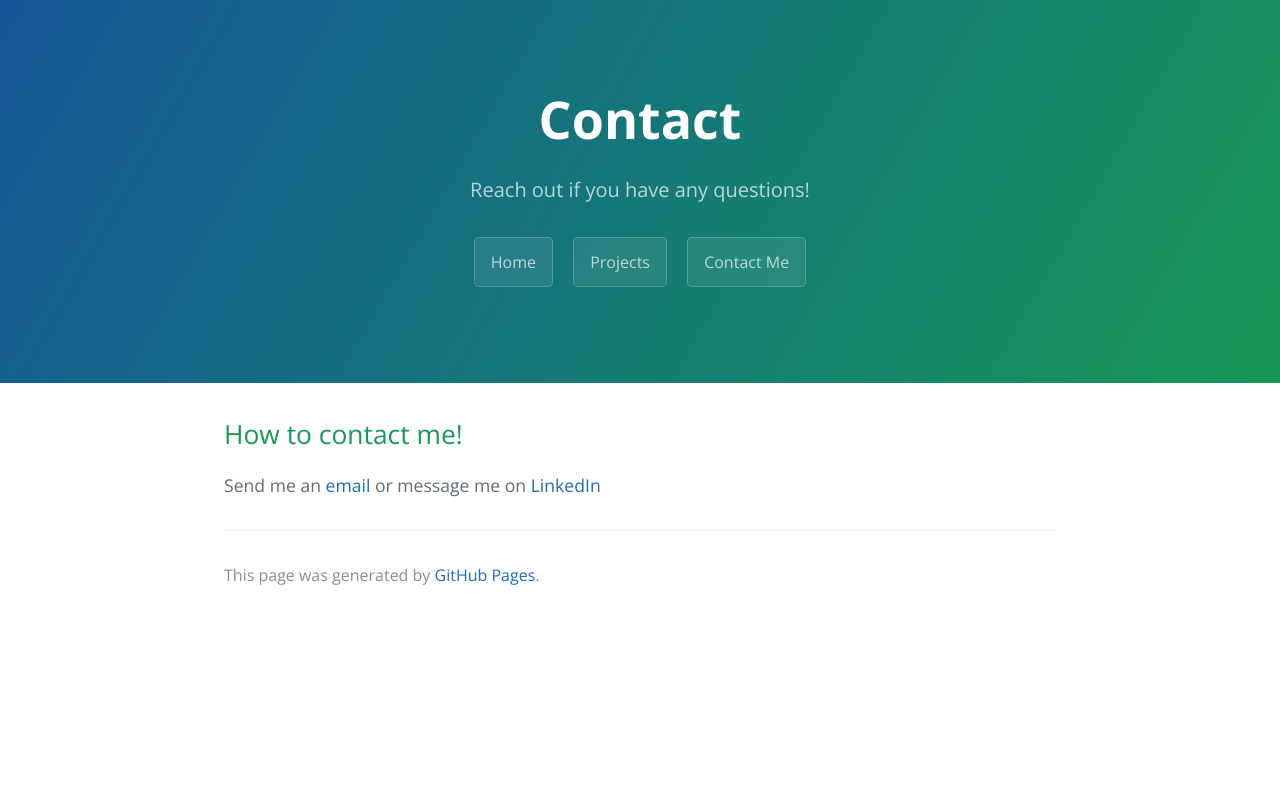
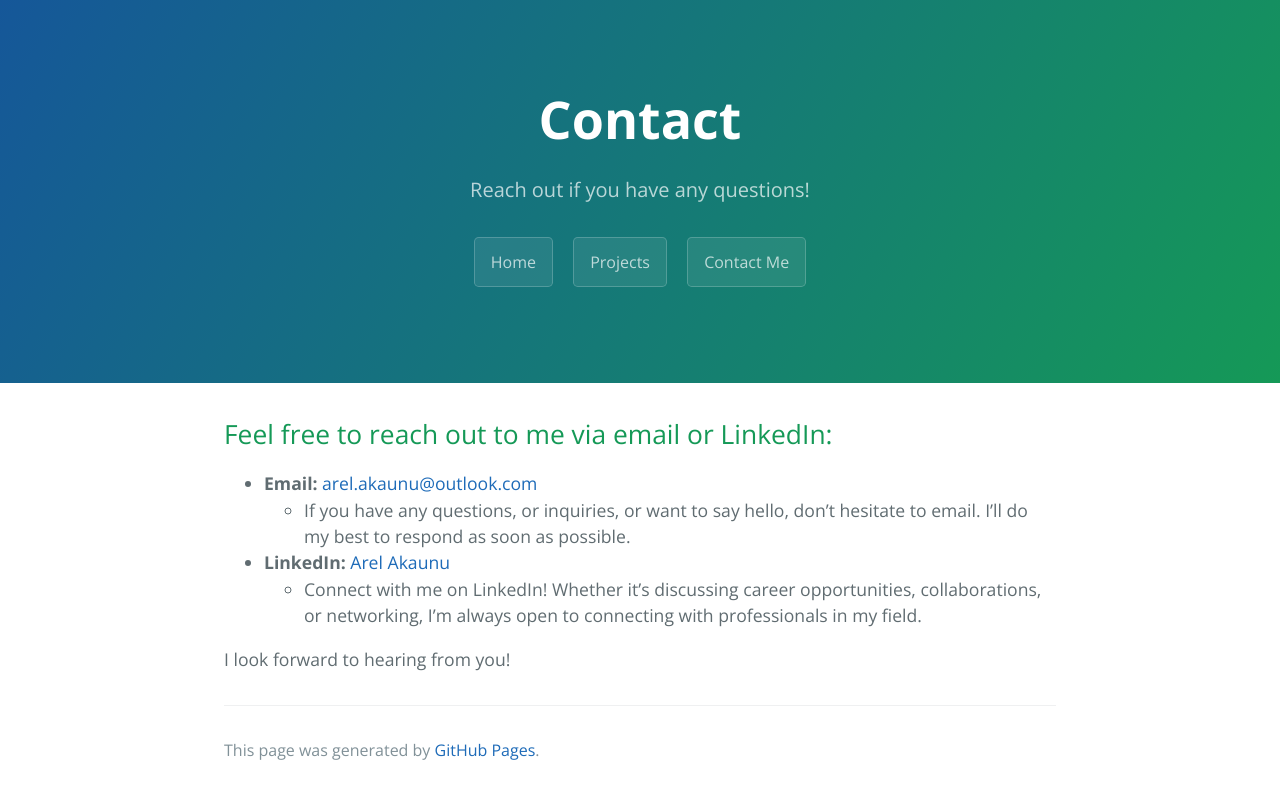
Before and after one commit to arelakaunu/arelakaunu.github.io, a Jekyll site: the page built from contact.md, in a window 1280 px wide. Shown: the top 799 px of the page. Built offline with Jekyll 4.4.1, drawn with Linux system fonts in a browser that asks for light colours.

Commit message:
Update contact.md

```diff
--- a/contact.md
+++ b/contact.md
@@ -4,6 +4,12 @@ title: Contact
 description: Reach out if you have any questions!
 ---
 
-## How to contact me!
+## Feel free to reach out to me via email or LinkedIn:
 
-Send me an [email](mailto:YourEmailAddress@example.com) or message me on [LinkedIn](https://www.linkedin.com/in/arel-akaunu)
+- **Email:** [arel.akaunu@outlook.com](mailto:arel.akaunu@outlook.com)
+  - If you have any questions, or inquiries, or want to say hello, don't hesitate to email. I'll do my best to respond as soon as possible.
+
+- **LinkedIn:** [Arel Akaunu](https://www.linkedin.com/in/arel-akaunu)
+  - Connect with me on LinkedIn! Whether it's discussing career opportunities, collaborations, or networking, I'm always open to connecting with professionals in my field.
+
+I look forward to hearing from you!
```
